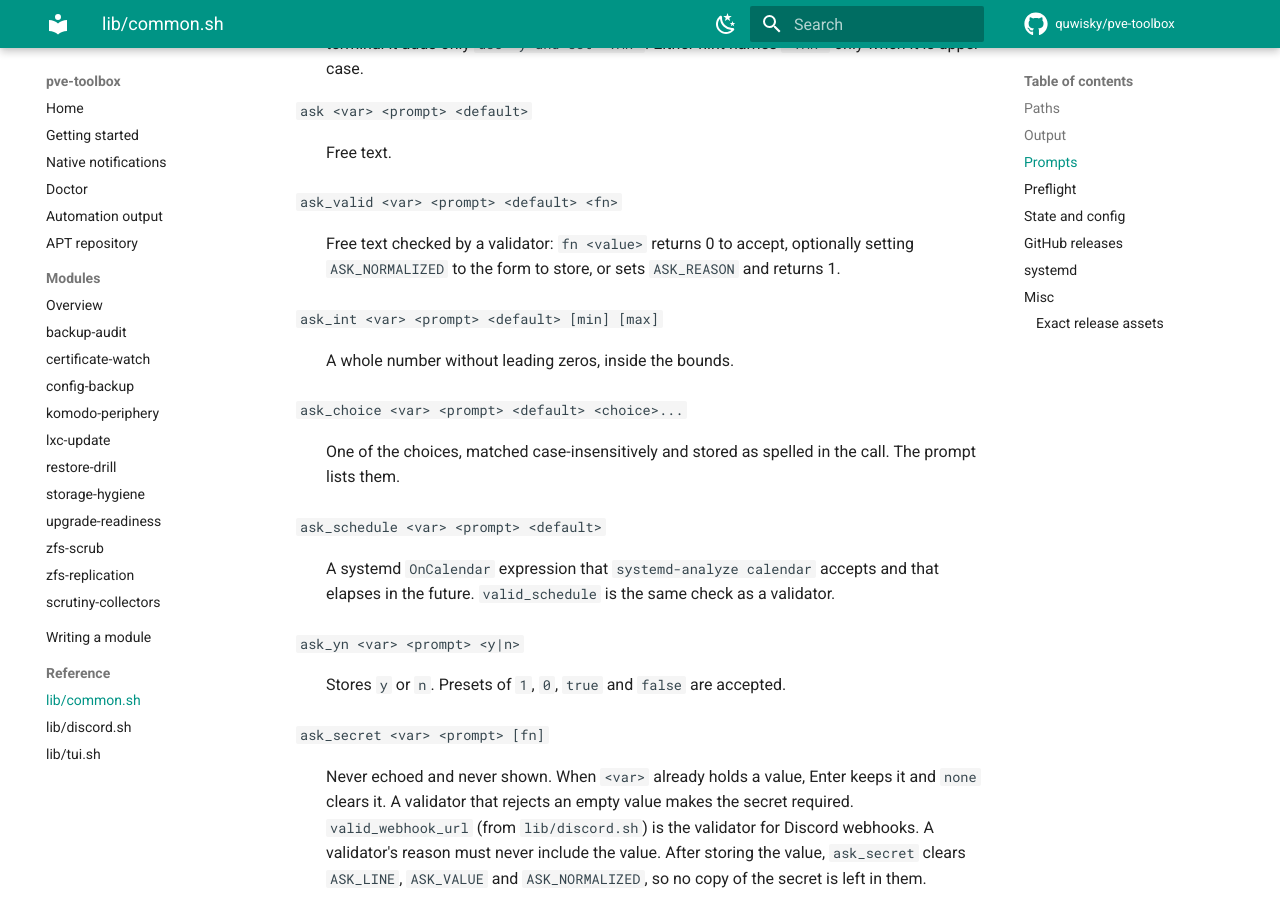
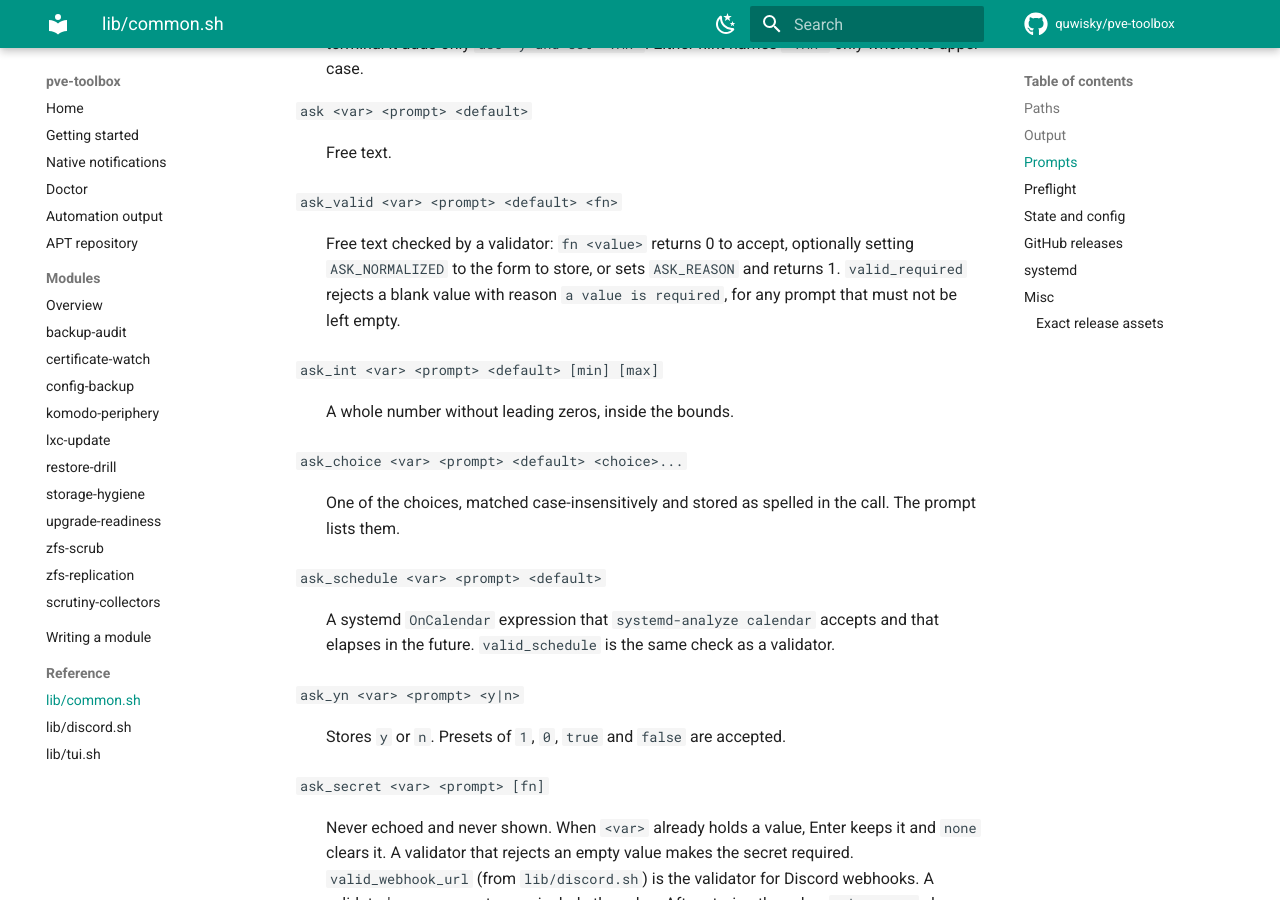
Before and after one commit to quwisky/pve-toolbox, an MkDocs documentation site: the page built from docs/reference/common.md, in a window 1280 px wide and 900 px high, scrolled down 1402 px. Built offline with MkDocs 1.6.1 and Material for MkDocs 9.7.7, drawn with Linux system fonts in a browser that asks for light colours; comment, search, counter and statistics services are not loaded.

Commit message:
fix(config-backup): validate settings at the prompt

```diff
--- a/docs/reference/common.md
+++ b/docs/reference/common.md
@@ -56,7 +56,8 @@ Every prompt follows the same rules:
 `ask_valid <var> <prompt> <default> <fn>`
 : Free text checked by a validator: `fn <value>` returns 0 to accept,
   optionally setting `ASK_NORMALIZED` to the form to store, or sets
-  `ASK_REASON` and returns 1.
+  `ASK_REASON` and returns 1. `valid_required` rejects a blank value with
+  reason `a value is required`, for any prompt that must not be left empty.
 
 `ask_int <var> <prompt> <default> [min] [max]`
 : A whole number without leading zeros, inside the bounds.
```
Also changed, not shown: 4 other files.
